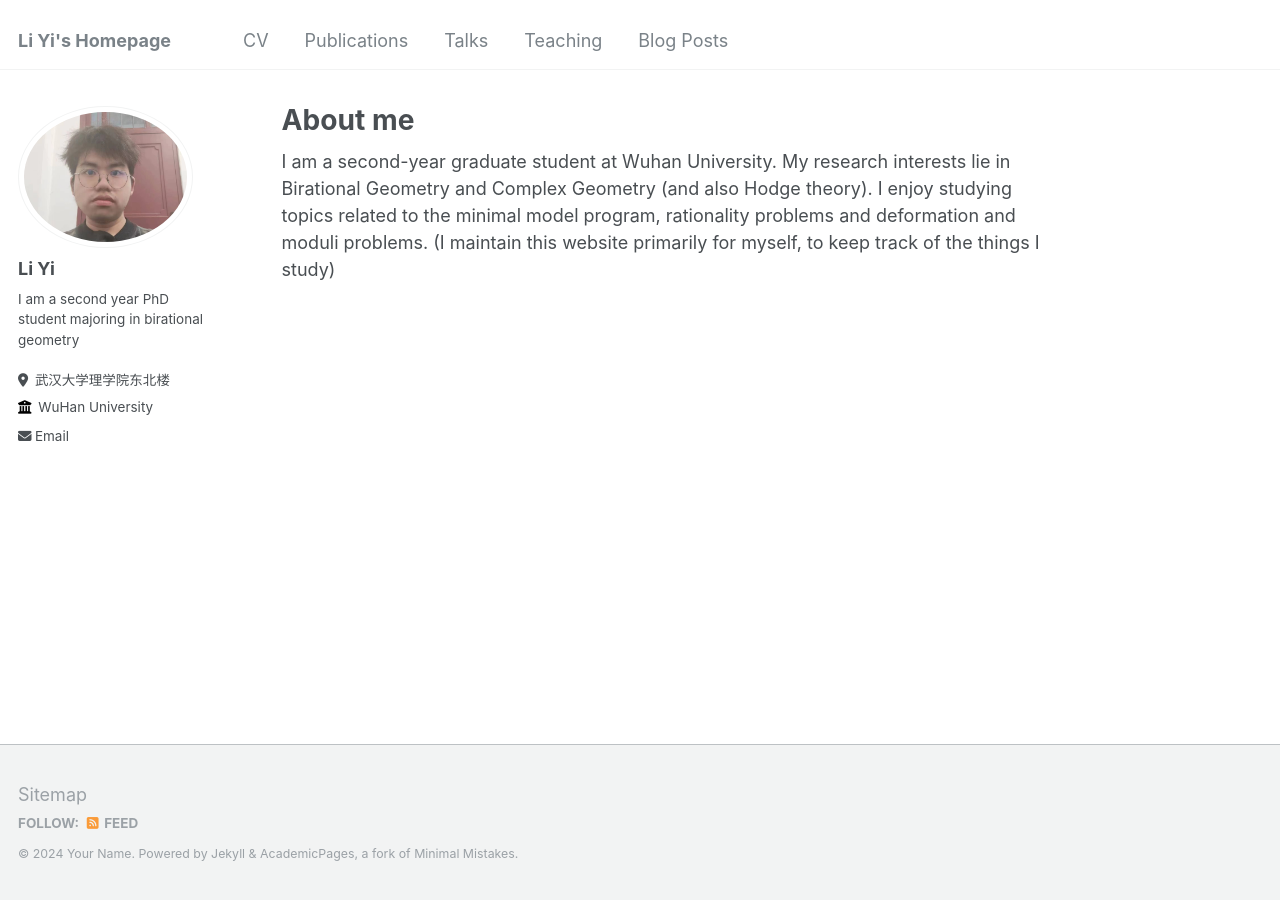
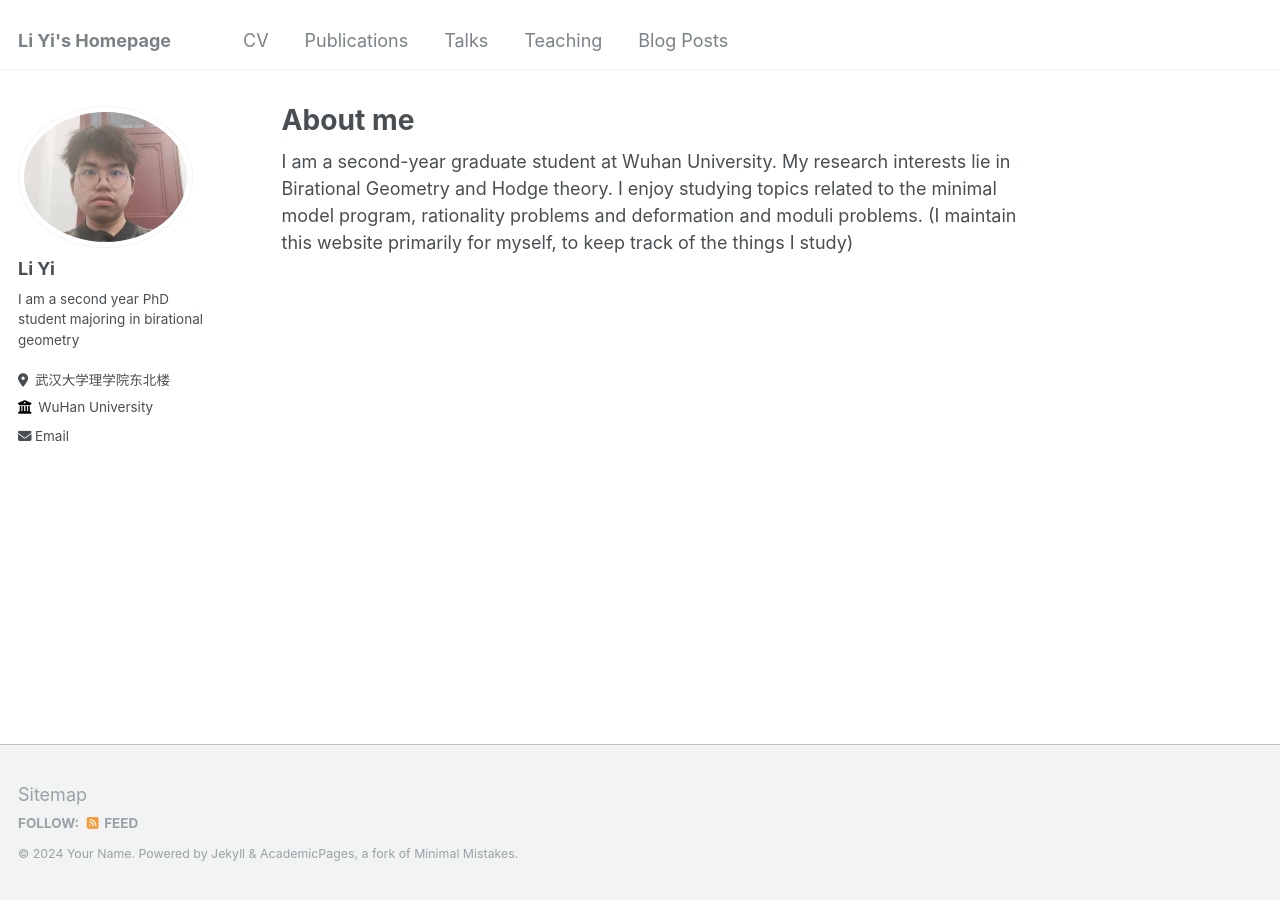
Before and after one commit to YiLimath/YiLimath.github.io, a Jekyll site: the page built from _pages/about.md, in a window 1280 px wide. Built offline with Jekyll 4.4.1, drawn with Linux system fonts in a browser that asks for light colours.

Commit message:
Update about.md

```diff
--- a/_pages/about.md
+++ b/_pages/about.md
@@ -7,4 +7,4 @@ redirect_from:
   - /about.html
 ---
 
-I am a second-year graduate student at Wuhan University. My research interests lie in Birational Geometry and Complex Geometry (and also Hodge theory). I enjoy studying topics related to the minimal model program, rationality problems and deformation and moduli problems. (I maintain this website primarily for myself, to keep track of the things I study)
+I am a second-year graduate student at Wuhan University. My research interests lie in Birational Geometry and Hodge theory. I enjoy studying topics related to the minimal model program, rationality problems and deformation and moduli problems. (I maintain this website primarily for myself, to keep track of the things I study)
```
